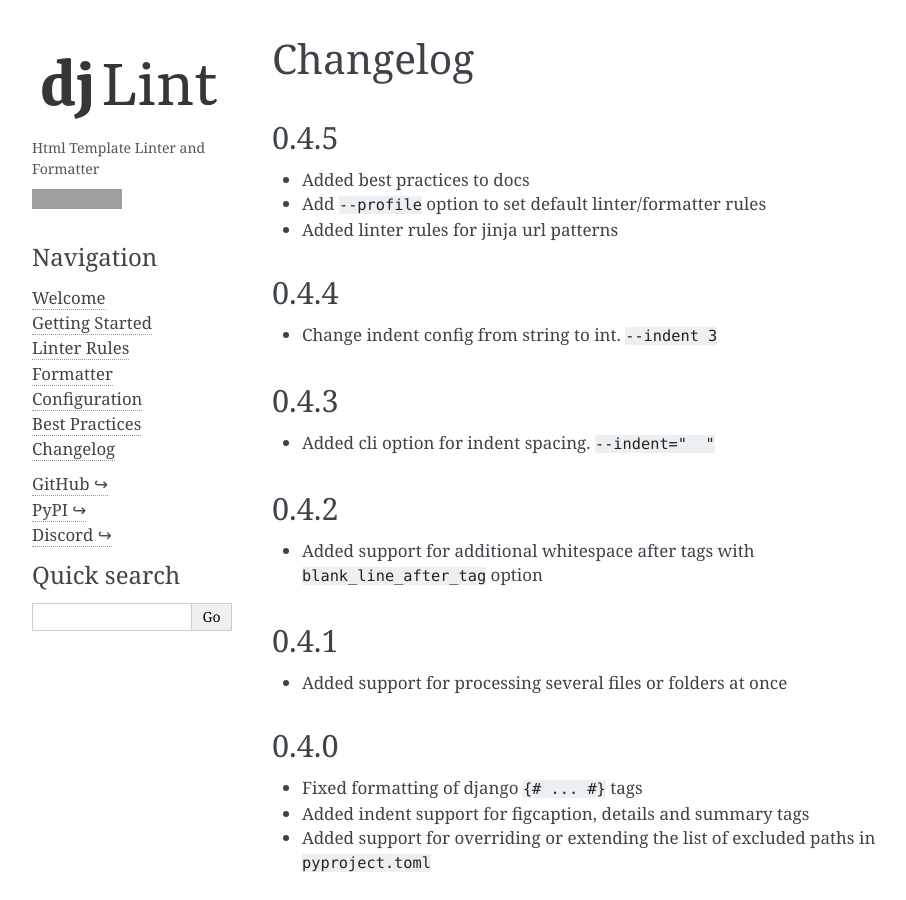
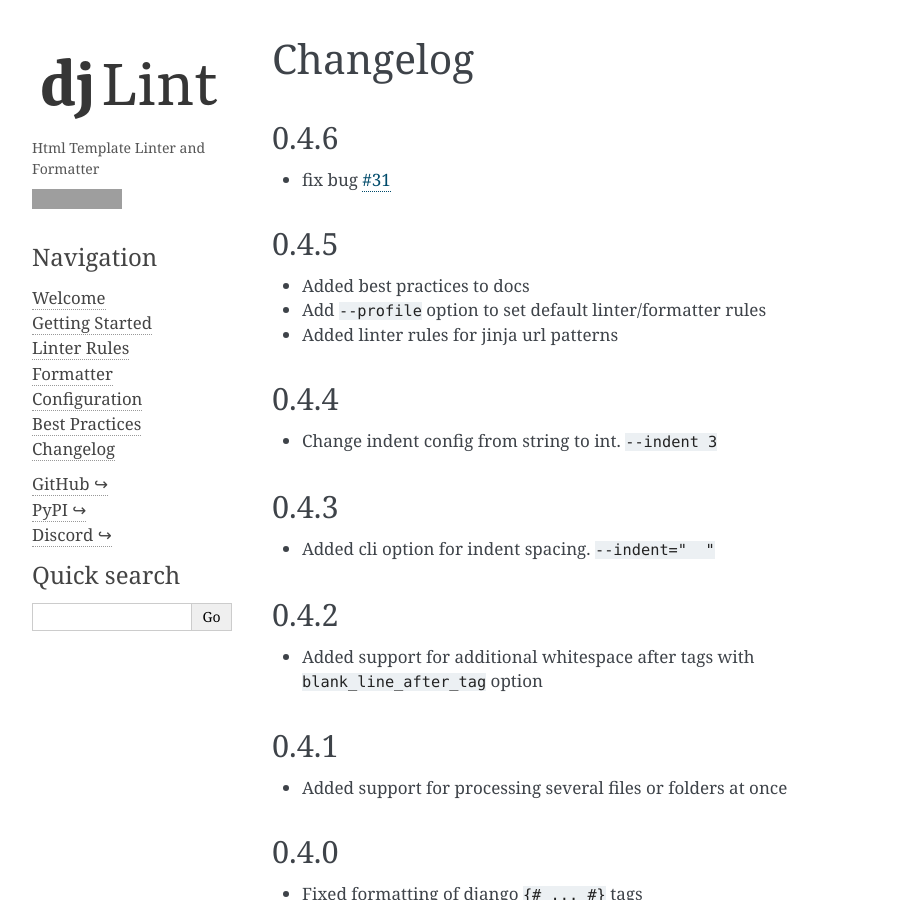
Before and after one commit to djlint/djLint, a Sphinx documentation site: the page built from docs/djlint/changelog.rst, in a window 1280 px wide and 900 px high. Shown: the whole window, without its empty margins (148-1054 px from the left). Built offline with Sphinx 7.4.7, drawn with Linux system fonts in a browser that asks for light colours; grey boxes are pictures that could not be loaded.

Commit message:
closes #31

```diff
--- a/docs/conf.py
+++ b/docs/conf.py
@@ -12,7 +12,7 @@
 project = "djlint"
 copyright = "2021, Riverside Healthcare"
 author = "Christopher Pickering"
-release = "0.4.5"
+release = "0.4.6"
 version = release
 
 # -- General configuration ---------------------------------------------------
--- a/docs/djlint/changelog.rst
+++ b/docs/djlint/changelog.rst
@@ -1,5 +1,9 @@
 Changelog
 =========
+
+0.4.6
+-----
+- fix bug `#31 <https://github.com/Riverside-Healthcare/djLint/issues/31>`_
 
 0.4.5
 -----
```
Also changed, not shown: 1 other file.
